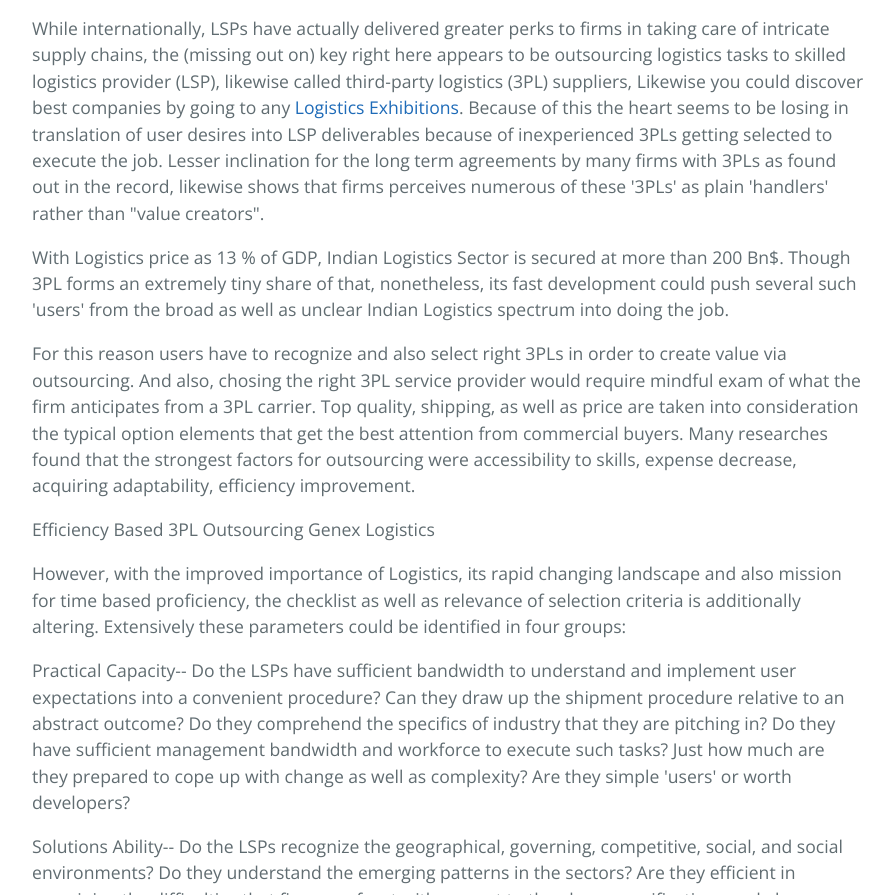
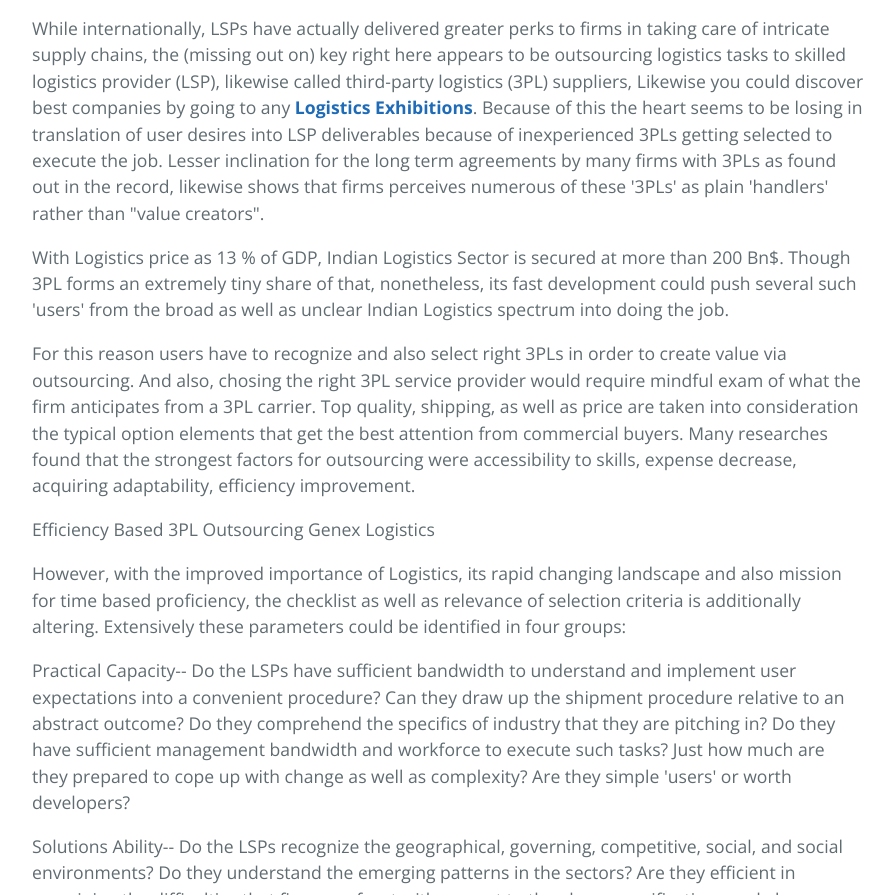
Before and after one commit to agriasia/logistics-requirements, a plain HTML site: page index.html in a window 1280 px wide. Shown: the part 1092-1987 px from the top of the page, without its empty margins (192-1085 px from the left). Drawn offline with nearby package versions, Linux system fonts and the light colour scheme.

```diff
--- a/index.html
+++ b/index.html
@@ -25,7 +25,7 @@
 
 <p>Nonetheless, research study on individual encounters of 3PL use in India does not show encouraging outcomes on the individual's anticipated specifications. This study by Frost &amp; Sullivan reveals that, Indian Logistics Company (LSPs) lag significantly below end-user expectations on key performance standards such as mindset of personnel, procedure renovation abilities and also material security. As per the report, a significant share of business across industries could not acquire noteworthy (5 percent or even more) enhancement in their logistics efficiency despite making use of 3rd party logistics (3PL) suppliers. Does it suggest that LSPs merely do not have capability to deliver or is it an issue with the incorrect options of LSPs?</p>
 
-<p>While internationally, LSPs have actually delivered greater perks to firms in taking care of intricate supply chains, the (missing out on) key right here appears to be outsourcing logistics tasks to skilled logistics provider (LSP), likewise called third-party logistics (3PL) suppliers, Likewise you could discover best companies by going to any <a href="http://www.logisticsasiaexpo.com/">Logistics Exhibitions</a>. Because of this the heart seems to be losing in translation of user desires into LSP deliverables because of inexperienced 3PLs getting selected to execute the job. Lesser inclination for the long term agreements by many firms with 3PLs as found out in the record, likewise shows that firms perceives numerous of these '3PLs' as plain 'handlers' rather than "value creators".</p>
+<p>While internationally, LSPs have actually delivered greater perks to firms in taking care of intricate supply chains, the (missing out on) key right here appears to be outsourcing logistics tasks to skilled logistics provider (LSP), likewise called third-party logistics (3PL) suppliers, Likewise you could discover best companies by going to any <a href="http://www.logisticsasiaexpo.com/"><strong>Logistics Exhibitions</strong></a>. Because of this the heart seems to be losing in translation of user desires into LSP deliverables because of inexperienced 3PLs getting selected to execute the job. Lesser inclination for the long term agreements by many firms with 3PLs as found out in the record, likewise shows that firms perceives numerous of these '3PLs' as plain 'handlers' rather than "value creators".</p>
 
 <p>With Logistics price as 13 % of GDP, Indian Logistics Sector is secured at more than 200 Bn$. Though 3PL forms an extremely tiny share of that, nonetheless, its fast development could push several such 'users' from the broad as well as unclear Indian Logistics spectrum into doing the job.</p>
 
```
Also changed, not shown: params.json (+1 -1 lines).
